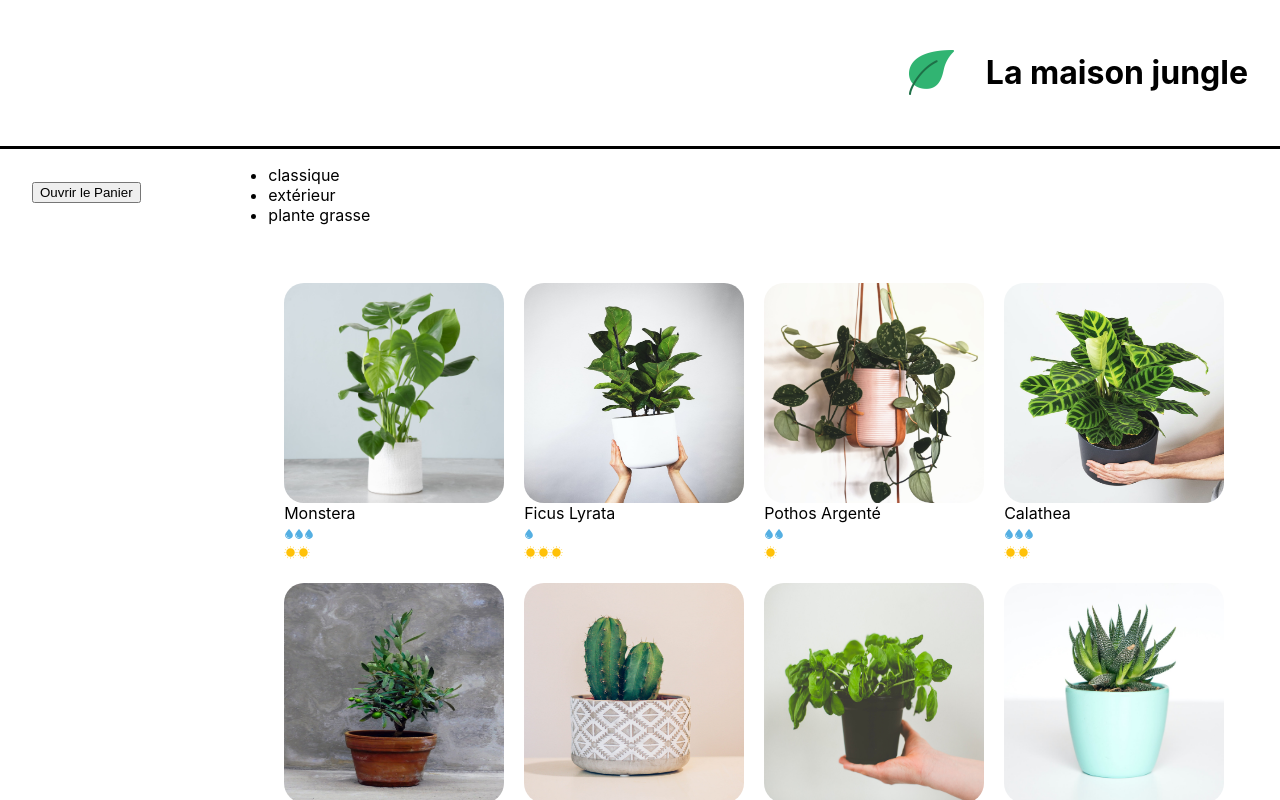
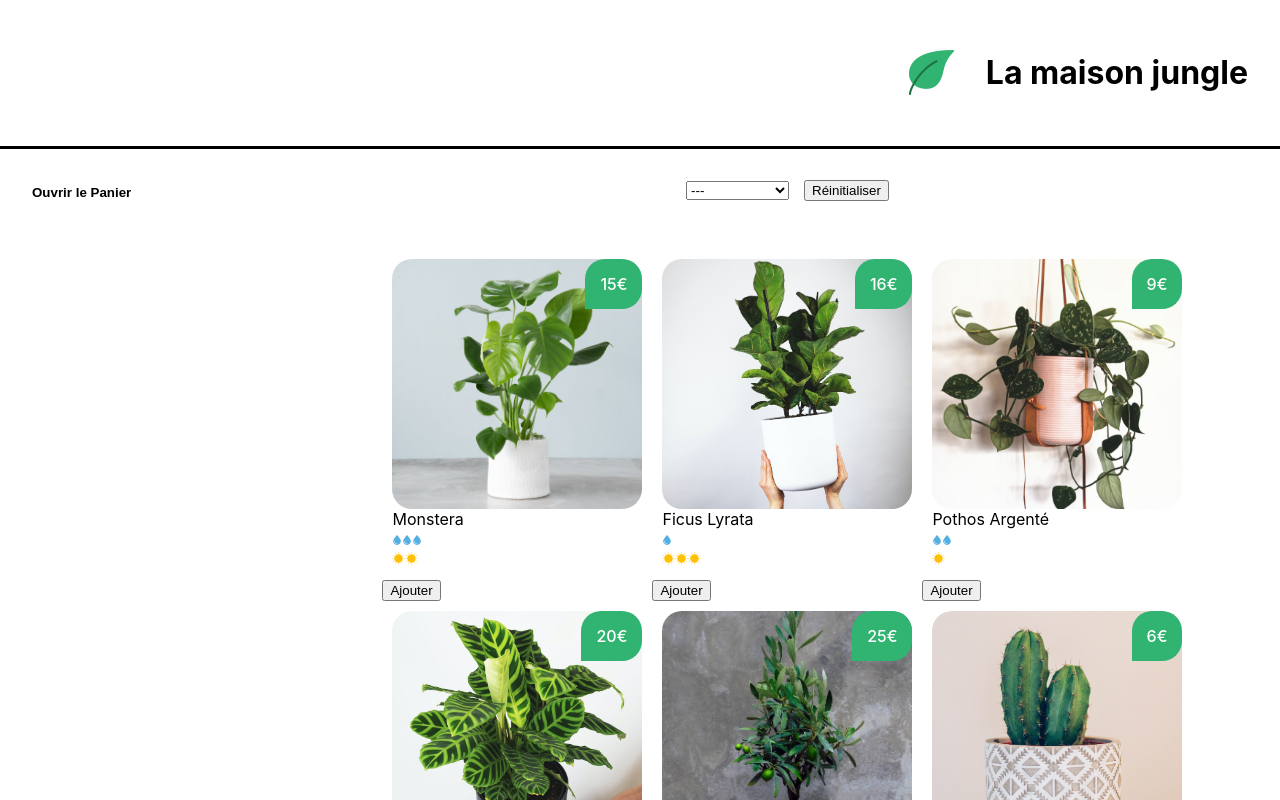
Before and after one commit to aminebench07/la-maison-jungle, a React (Create React App) app: page / in a window 1280 px wide. Shown: the top 800 px of the page. Built offline with nearby package versions, Linux system fonts and the light colour scheme.

Commit message:
Cart update

```diff
--- a/src/components/App.js
+++ b/src/components/App.js
@@ -2,17 +2,20 @@ import Banner from "./Banner";
 import Cart from "./Cart";
 import Footer from "./Footer";
 import ShoppingList from "./ShoppingList";
-import "../styles/App.css"
+import "../styles/App.css";
+import { useState } from "react";
+
 function App() {
+  const [cart, setCart] = useState([]);
   return (
-    <>
+    <div>
       <Banner />
       <div className="lmj-layout-inner">
-        <Cart />
-        <ShoppingList />
+        <Cart cart={cart} setCart={setCart} />
+        <ShoppingList cart={cart} setCart={setCart} />
       </div>
       <Footer />
-    </>
+    </div>
   );
 }
 
--- a/src/components/Cart.js
+++ b/src/components/Cart.js
@@ -1,12 +1,12 @@
 import { useState } from "react";
 import "../styles/Cart.css";
+function Cart({ cart, setCart }) {
+  const [isOpen, setIsOpen] = useState(false);
+  const total = cart.reduce(
+    (acc, currentPlant) => acc + currentPlant.price * currentPlant.amount,
+    0
+  );
 
-function Cart() {
-  const [cart, setCart] = useState(0);
-  const [isOpen, setIsOpen] = useState(false);
-  const monsteraPrice = 8;
-  const ivyPrice = 10;
-  const flowerPrice = 15;
   return isOpen ? (
     <div className="lmj-cart">
       <button
@@ -16,14 +16,23 @@ function Cart() {
         Fermer
       </button>
       <h2>Panier</h2>
-      <div>Monstera : {monsteraPrice}€</div>
-      <button onClick={() => setCart(cart + 1)}>Ajouter</button>
-      <button onClick={() => setCart(0)}>Vider le panier</button>
-      <h3>Total: {monsteraPrice * cart}€</h3>
+
+      {cart.map(({ name, price, amount }) => (
+        <div key={name}>
+          {name} {price}€ x{amount}
+        </div>
+      ))}
+      <h3>Total : {total}€</h3>
+      <button onClick={() => setCart([])}>Vider le panier</button>
     </div>
   ) : (
-    <div className='lmj-cart-closed'>
-      <button onClick={() => setIsOpen(true)}>Ouvrir le Panier</button>
+    <div className="lmj-cart-closed">
+      <button
+        className="lmj-cart-toggle-button"
+        onClick={() => setIsOpen(true)}
+      >
+        Ouvrir le Panier
+      </button>
     </div>
   );
 }
--- /dev/null
+++ b/src/components/Categories.js
@@ -0,0 +1,24 @@
+import "../styles/Categories.css";
+export function Categories({
+  categories,
+  selectedCategory,
+  setSelectedCategory,
+}) {
+  return (
+    <div className="lmj-categories">
+      <select
+        value={selectedCategory}
+        onChange={(e) => setSelectedCategory(e.target.value)}
+        className="lmj-categories-select"
+      >
+        <option value="">---</option>
+        {categories.map((category) => (
+          <option key={category} value={category}>
+            {category}
+          </option>
+        ))}
+      </select>
+      <button onClick={() => setSelectedCategory("")}>Réinitialiser</button>
+    </div>
+  );
+}
--- a/src/components/PlantItem.js
+++ b/src/components/PlantItem.js
@@ -26,9 +26,10 @@ function CareScale({ scaleValue, careType }) {
   );
 }
 
-export function PlantItem({ name, cover, id, light, water }) {
+export function PlantItem({ name, cover, price, light, water }) {
   return (
-    <li key={id} className="lmj-plant-item">
+    <li className="lmj-plant-item">
+      <span className="lmj-plant-item-price">{price}€</span>
       <img className="lmj-plant-item-cover" src={cover} alt={`${name} cover`} />
       {name}
       <div>
--- a/src/components/ShoppingList.js
+++ b/src/components/ShoppingList.js
@@ -1,8 +1,11 @@
+import { useState } from "react";
 import { plantList } from "../datas/PlantList";
 import "../styles/ShoppingList.css";
+import { Categories } from "./Categories";
 import { PlantItem } from "./PlantItem";
 
-function ShoppingList() {
+function ShoppingList({ cart, setCart }) {
+  const [selectedCategory, setSelectedCategory] = useState("");
   const categories = plantList.reduce((acc, currentPlant) => {
     if (!acc.includes(currentPlant.category)) {
       return acc.concat(currentPlant.category);
@@ -10,24 +13,46 @@ function ShoppingList() {
     return acc;
   }, []);
 
+  function addToCart(plantName, plantPrice) {
+    const plantAdded = cart.find((article) => article.name === plantName);
+    if (plantAdded) {
+      const cartWithoutPlantAdded = cart.filter(
+        (article) => article.name !== plantName
+      );
+      setCart([
+        ...cartWithoutPlantAdded,
+        { name: plantName, price: plantPrice, amount: plantAdded.amount + 1 },
+      ]);
+    } else {
+      setCart(cart.concat([{ name: plantName, price: plantPrice, amount: 1 }]));
+    }
+  }
+
   return (
     <div className="lmj-shopping-list">
-      <ul>
-        {categories.map((category) => (
-          <li key={category}>{category}</li>
-        ))}
-      </ul>
+      <Categories
+        categories={categories}
+        selectedCategory={selectedCategory}
+        setSelectedCategory={setSelectedCategory}
+      />
       <ul className="lmj-plant-list">
-        {plantList.map((plant) => (
+        {plantList.map(
+          (plant) =>
+            (!selectedCategory || plant.category === selectedCategory) && (
+              <div key={plant.id}>
                 <PlantItem
-            key={plant.id}
                   name={plant.name}
-            id={plant.id}
+                  price={plant.price}
                   light={plant.light}
                   water={plant.water}
                   cover={plant.cover}
                 />
-        ))}
+                <button onClick={() => addToCart(plant.name, plant.price)}>
+                  Ajouter
+                </button>
+              </div>
+            )
+        )}
       </ul>
     </div>
   );
--- a/src/datas/PlantList.js
+++ b/src/datas/PlantList.js
@@ -1,87 +1,98 @@
-import monstera from "../assets/monstera.jpg";
-import lyrata from "../assets/lyrata.jpg";
-import pothos from "../assets/pothos.jpg";
-import succulent from "../assets/succulent.jpg";
-import olivier from "../assets/olivier.jpg";
-import basil from "../assets/basil.jpg";
-import mint from "../assets/mint.jpg";
-import calathea from "../assets/calathea.jpg";
-import cactus from "../assets/cactus.jpg";
+import monstera from '../assets/monstera.jpg'
+import lyrata from '../assets/lyrata.jpg'
+import pothos from '../assets/pothos.jpg'
+import succulent from '../assets/succulent.jpg'
+import olivier from '../assets/olivier.jpg'
+import basil from '../assets/basil.jpg'
+import mint from '../assets/mint.jpg'
+import calathea from '../assets/calathea.jpg'
+import cactus from '../assets/cactus.jpg'
 
 export const plantList = [
 	{
-    name: "monstera",
-    category: "classique",
-    id: "1ed",
+		name: 'monstera',
+		category: 'classique',
+		id: '1ed',
 		light: 2,
 		water: 3,
 		cover: monstera,
+		price: 15
 	},
 	{
-    name: "ficus lyrata",
-    category: "classique",
-    id: "2ab",
+		name: 'ficus lyrata',
+		category: 'classique',
+		id: '2ab',
 		light: 3,
 		water: 1,
 		cover: lyrata,
+		price: 16
 	},
 
 	{
-    name: "pothos argenté",
-    category: "classique",
-    id: "3sd",
+		name: 'pothos argenté',
+		category: 'classique',
+		id: '3sd',
 		light: 1,
 		water: 2,
 		cover: pothos,
+
+		price: 9
 	},
 	{
-    name: "calathea",
-    category: "classique",
-    id: "4kk",
+		name: 'calathea',
+		category: 'classique',
+		id: '4kk',
 		light: 2,
 		water: 3,
 		cover: calathea,
+
+		price: 20
 	},
 	{
-    name: "olivier",
-    category: "extérieur",
-    id: "5pl",
+		name: 'olivier',
+		category: 'extérieur',
+		id: '5pl',
 		light: 3,
 		water: 1,
 		cover: olivier,
+		price: 25
 	},
 
 	{
-    name: "cactus",
-    category: "plante grasse",
-    id: "8fp",
+		name: 'cactus',
+		category: 'plante grasse',
+		id: '8fp',
 		light: 2,
 		water: 1,
 		cover: cactus,
+		price: 6
 	},
 	{
-    name: "basilique",
-    category: "extérieur",
-    id: "7ie",
+		name: 'basilique',
+		category: 'extérieur',
+		id: '7ie',
 		light: 2,
 		water: 3,
 		cover: basil,
+		price: 5
 	},
 	{
-    name: "succulente",
-    category: "plante grasse",
-    id: "9vn",
+		name: 'succulente',
+		category: 'plante grasse',
+		id: '9vn',
 		light: 2,
 		water: 1,
 		cover: succulent,
+		price: 8
 	},
 
 	{
-    name: "menthe",
-    category: "extérieur",
-    id: "6uo",
+		name: 'menthe',
+		category: 'extérieur',
+		id: '6uo',
 		light: 2,
 		water: 2,
 		cover: mint,
-  },
-];
+		price: 4
+	}
+]
--- a/src/styles/Cart.css
+++ b/src/styles/Cart.css
@@ -5,7 +5,7 @@
 	display: flex;
 	flex-direction: column;
 	justify-content: flex-start;
-	width: 200px;
+	width: 300px;
 }
 
 .lmj-cart-add-button {
@@ -22,11 +22,12 @@
 	align-self: self-start;
 	padding: 0;
 	color: white;
+	align-self: flex-end;
 }
 
 .lmj-cart-closed {
 	padding: 32px;
-	width: 200px;
+	width: 300px;
 }
 
 .lmj-cart-closed > button {
--- /dev/null
+++ b/src/styles/Categories.css
@@ -0,0 +1,8 @@
+.lmj-categories {
+	text-align: center;
+	padding-top: 30px;
+}
+
+.lmj-categories-select {
+	margin-right: 15px;
+}
--- a/src/styles/PlantItem.css
+++ b/src/styles/PlantItem.css
@@ -1,7 +1,8 @@
 .lmj-plant-item-cover {
-  height: 220px;
-  width: 220px;
+	height: 250px;
+	width: 250px;
 	border-radius: 20px;
+	object-fit: cover;
 }
 
 .lmj-plant-item {
@@ -11,4 +12,16 @@
 	justify-content: center;
 	flex-direction: column;
 	text-transform: capitalize;
+	position: relative;
 }
+
+.lmj-plant-item-price {
+	position: absolute;
+	border-radius: 20px 20px 20px 0;
+	background-color: #31b472;
+	color: white;
+	padding: 15px;
+	right: 0;
+	top: 0;
+	font-weight: 500;
+}
```
Also changed, not shown: src/styles/ShoppingList.css (indentation only). Lines whose indentation alone changed are shown as unchanged.
